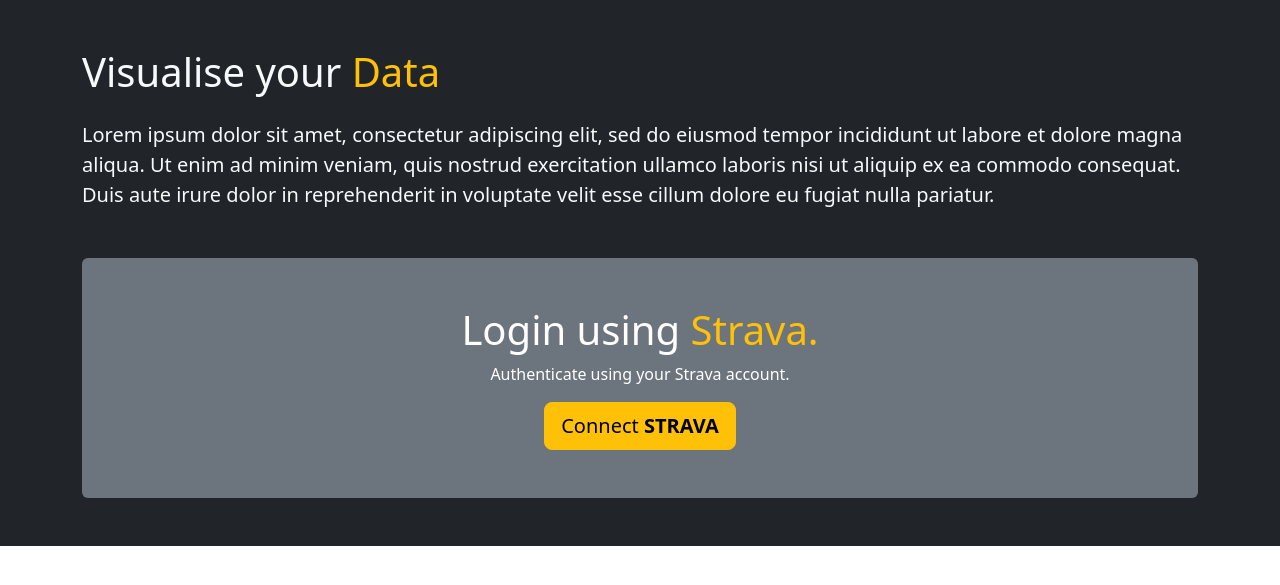
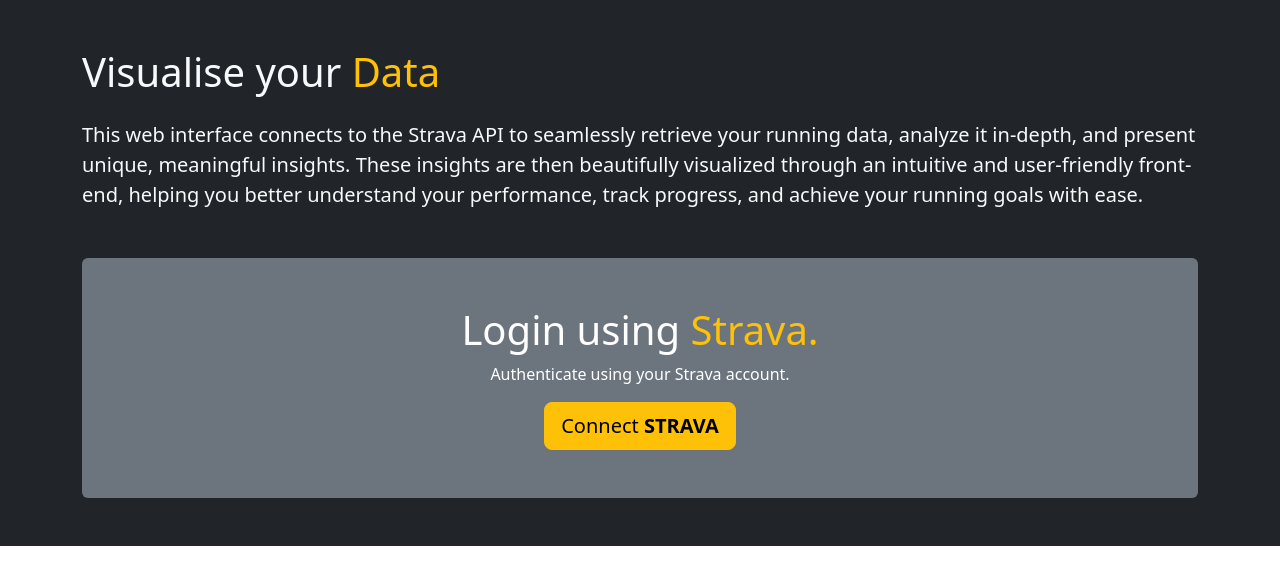
Before and after one commit to 3NJDGZ/Running-Data-Analyser-and-Predictor, a Python web app: template website/templates/login.html in a window 1280 px wide. Shown: the part 62-647 px from the top of the page. Run offline with Jinja, Linux system fonts and the light colour scheme; the template is opened without the code that fills it, so the values that code supplies are empty.

Commit message:
changed connect page text

```diff
--- a/website/templates/login.html
+++ b/website/templates/login.html
@@ -11,7 +11,7 @@
 		<div class = "d-sm-flex">
 			<div>
 				<h1> Visualise your <span class="text-warning">Data</span></h1>
-				<p class="lead my-4">Lorem ipsum dolor sit amet, consectetur adipiscing elit, sed do eiusmod tempor incididunt ut labore et dolore magna aliqua. Ut enim ad minim veniam, quis nostrud exercitation ullamco laboris nisi ut aliquip ex ea commodo consequat. Duis aute irure dolor in reprehenderit in voluptate velit esse cillum dolore eu fugiat nulla pariatur.</p>
+				<p class="lead my-4">This web interface connects to the Strava API to seamlessly retrieve your running data, analyze it in-depth, and present unique, meaningful insights. These insights are then beautifully visualized through an intuitive and user-friendly front-end, helping you better understand your performance, track progress, and achieve your running goals with ease.</p>
 			</div>
 		</div>
 	</div>
--- a/website/token.json
+++ b/website/token.json
@@ -1 +1 @@
-{"access_token": "2fcf39a528c7cbfbd4bc5cb80e9c217e34a2978a", "refresh_token": "b2935af837def1ea3da8490e2d2f7d184f06ef7a", "expires_at": 1731899219}
+{"access_token": "be8519729d6fc272fd4886bee0b52addd7dc9ce4", "refresh_token": "b2935af837def1ea3da8490e2d2f7d184f06ef7a", "expires_at": 1731947585}
```
Also changed, not shown: website/static/statisticalGraphsAndCharts/heart_rate_zones.png.
